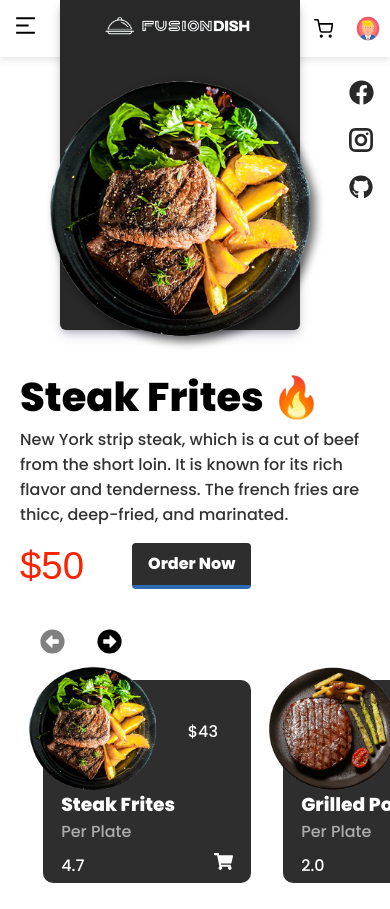
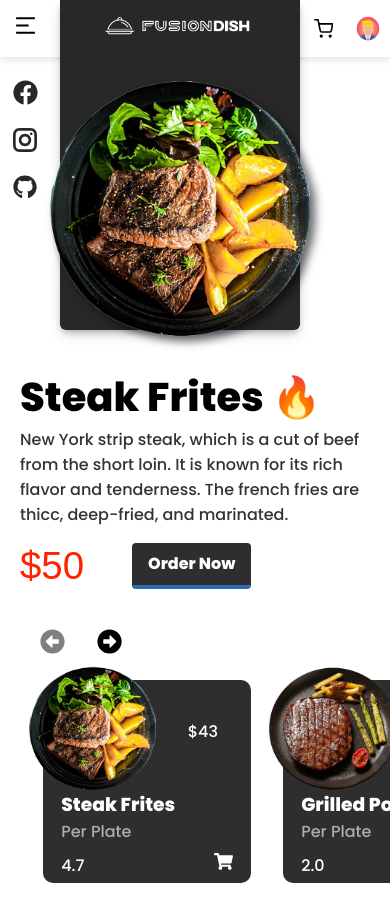
Before and after one commit to Steeve26/fusiondish, a React (Vite) app: page / in a window 390 px wide. Built offline with nearby package versions, Linux system fonts and the light colour scheme; a web font is replaced by a local one.

Commit message:
minor UI improvement

```diff
--- a/src/pages/home.module.css
+++ b/src/pages/home.module.css
@@ -268,3 +268,8 @@
     margin-bottom: 1em;
   }
 }
+@media only screen and (max-width: 400px) {
+  .socials {
+    left: .8em;
+  }
+}
```
